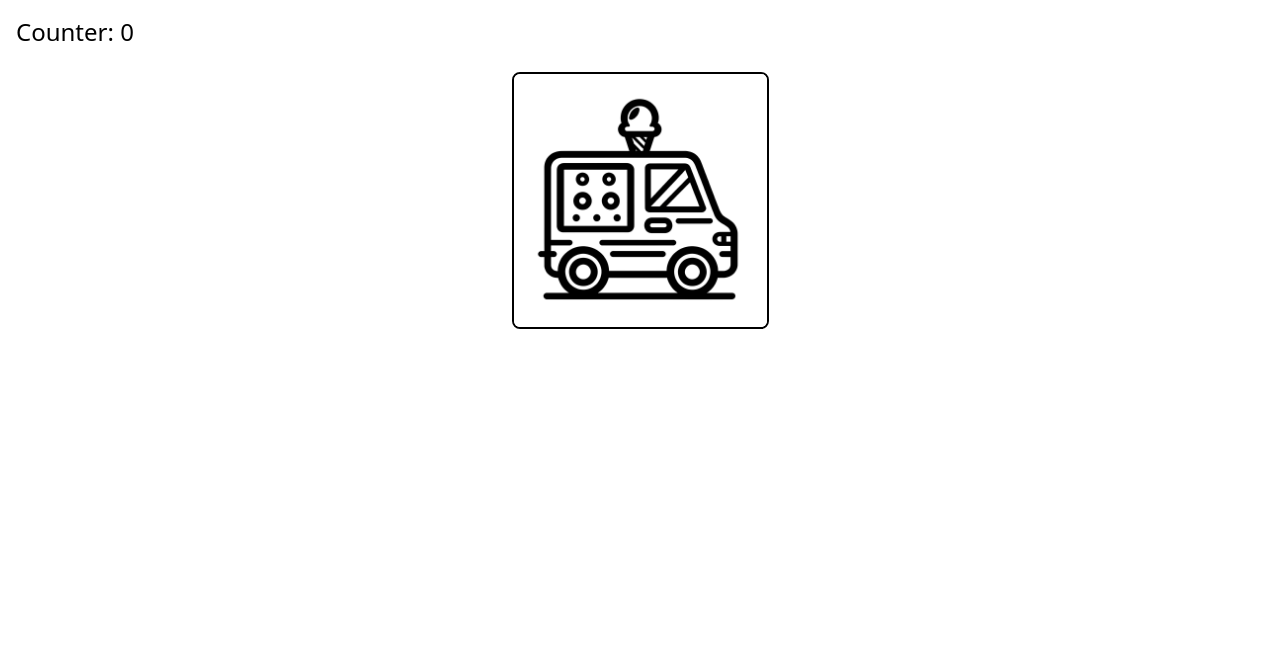
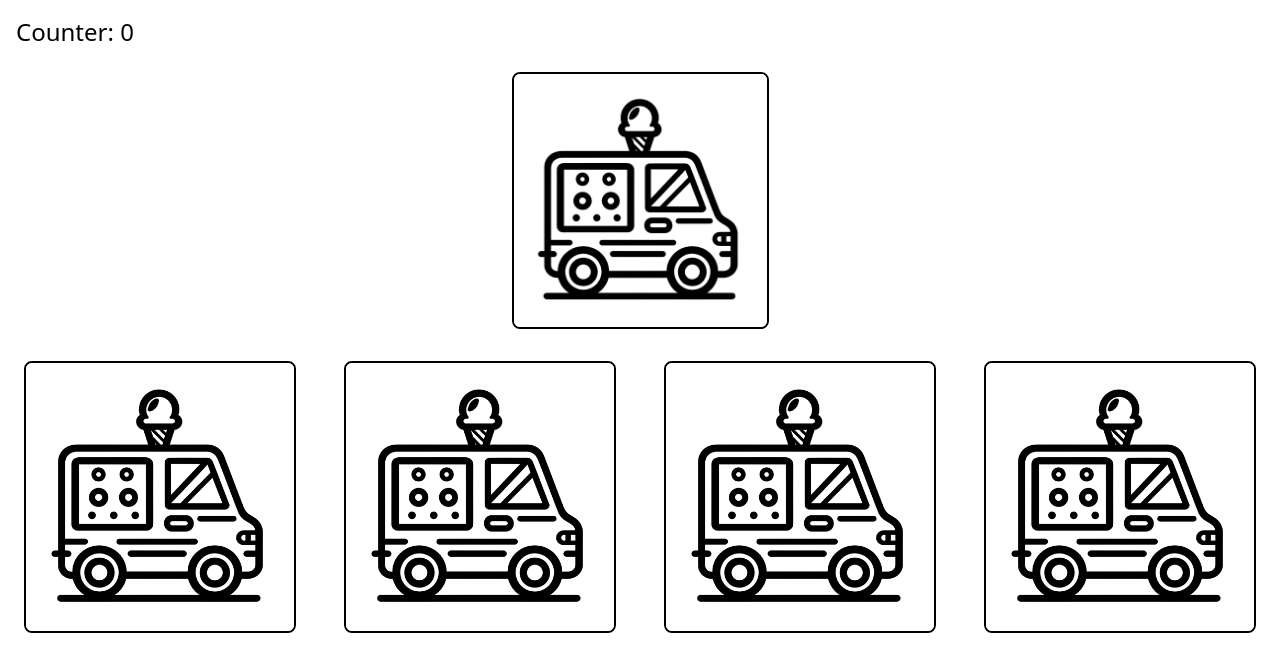
Before and after one commit to Hhorowitz734/optotypes_for_kids, a React (Create React App) app: page / in a window 1280 px wide. Shown: the top 672 px of the page. Built offline with nearby package versions, Linux system fonts and the light colour scheme.

Commit message:
added buttons, isRight function, and increment score

```diff
--- a/src/components/ODisplay.jsx
+++ b/src/components/ODisplay.jsx
@@ -5,7 +5,7 @@ class ODisplay extends Component {
   render() {
     return (
       <div className='flex justify-center w-full'>
-        <img src={truck} alt="optotype" className='w-1/4 h-auto border-2 border-black rounded-lg hover:opacity-60 opacity-100'/>
+        <img src={truck} alt="optotype" className='w-1/4 h-auto border-2 border-black rounded-lg'/>
       </div>
     );
   }
--- /dev/null
+++ b/src/components/Options.jsx
@@ -0,0 +1,31 @@
+import React, { Component } from 'react';
+import truck from '../otypes/truck.png';
+
+
+class Options extends Component {
+
+  checkCorrectness = () => {
+      const { isRight, incrementFunction } = this.props;
+      if (isRight) {
+          incrementFunction();
+      }
+    }
+
+  render() {
+
+    const { isRight, incrementFunction } = this.props;
+    return (
+      <div className='p-4 m-2' onClick={this.checkCorrectness}>
+
+        <img src={truck} alt="optotype" className='border-2 border-black rounded-lg hover:opacity-60 opacity-100'/>
+      </div>
+    );
+  }
+
+
+}
+
+
+
+// Export the component
+export default Options;
--- a/src/pages/OptotypeQuestion.jsx
+++ b/src/pages/OptotypeQuestion.jsx
@@ -1,6 +1,7 @@
 import React, { useState } from 'react';
 
 import ODisplay from '../components/ODisplay.jsx';
+import Options from '../components/Options.jsx';
 
 
 const OptotypeQuestion = () => {
@@ -9,15 +10,25 @@ const OptotypeQuestion = () => {
 
     const increment = () => setCount(count + 1);
 
+    const isORight = [true, false, false, false];
+
 
 
     return (
       <div>
-        <h1 className='m-4 text-2xl'>Counter: 0</h1>
+        <h1 className='m-4 text-2xl'>Counter: {count}</h1>
         <div className="flex justify-center w-full">
 
 
           <div className='mt-2'><ODisplay /></div>
+
+
+        </div>
+        <div className='mt-2 flex justify-between'>
+            <Options isRight = { isORight[0] } incrementFunction = {increment}/>
+            <Options isRight = { isORight[1] } incrementFunction = {increment}/>
+            <Options isRight = { isORight[2] } incrementFunction = {increment}/>
+            <Options isRight = { isORight[3] } incrementFunction = {increment}/>
         </div>
       </div>
 
```
